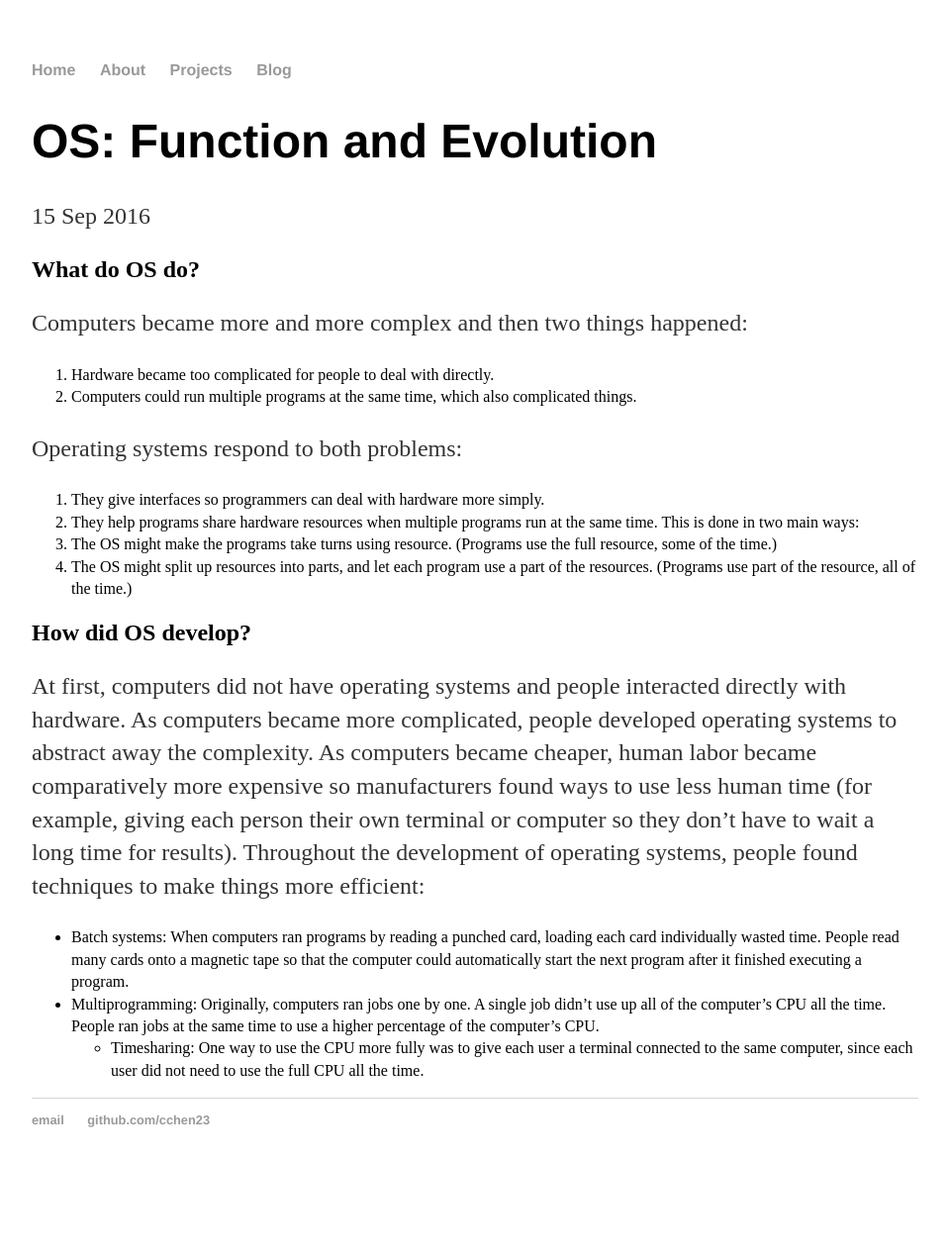
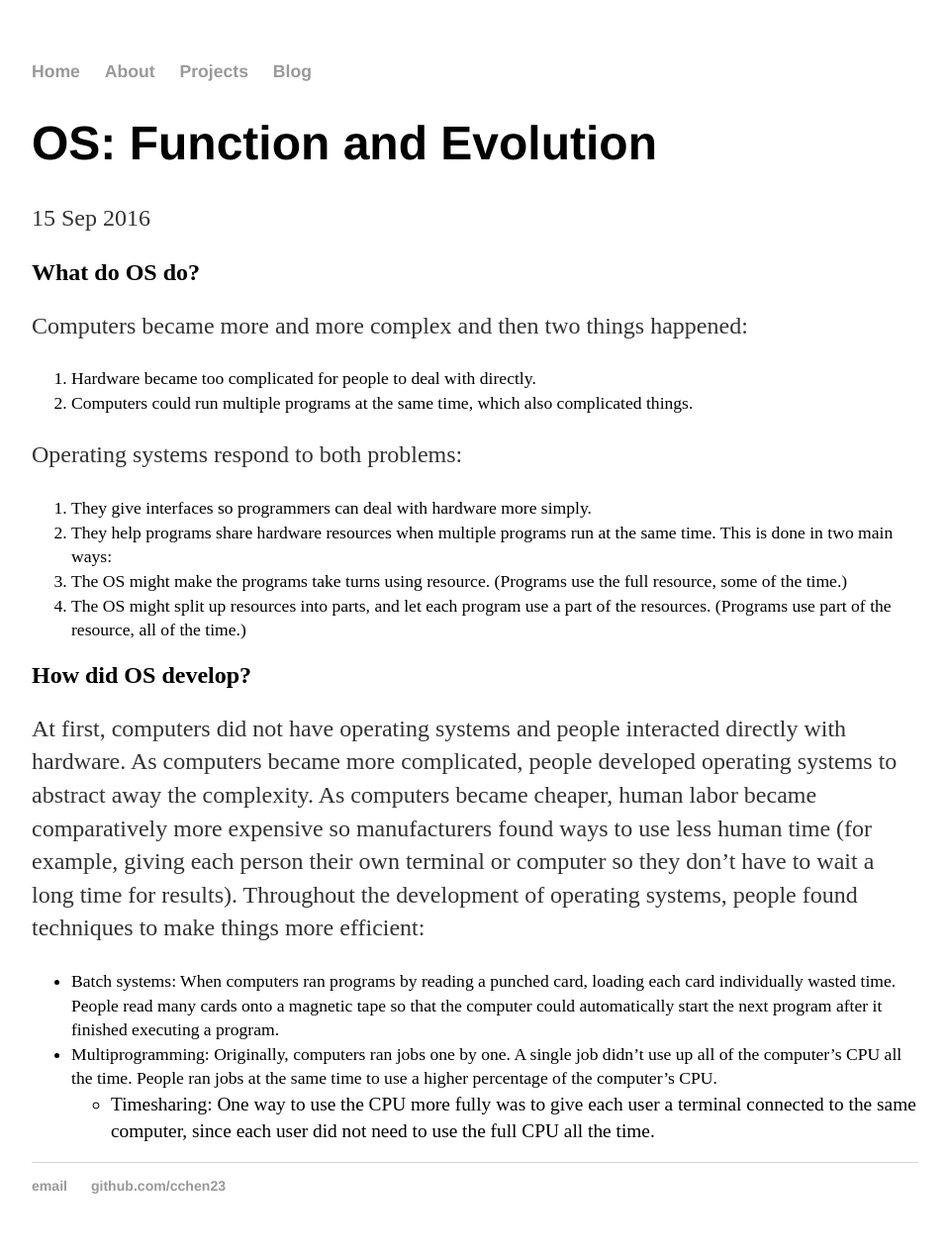
Before and after one commit to cchen23/cchen23.githhub.io, a Jekyll site: the page built from _posts/2016-09-15-os-intro.md, in a window 1280 px wide. Shown: the whole page at 99% size, without its empty margins (160-1117 px from the left). Built offline with Jekyll 4.4.1, drawn with Linux system fonts in a browser that asks for light colours; before the commit the page ends 1201 px from its top, so only the background shows below that.

Commit message:
Update main.css

```diff
--- a/css/main.css
+++ b/css/main.css
@@ -30,7 +30,7 @@
 }
 
 p.post {
-  font-size: 1.4em;
+  font-size: 1.2em;
   line-height: 1.4em;
   color: #333;
 }
@@ -47,11 +47,11 @@
 }
 
 ul {
- font-size: 1em;
+ font-size: 1.1em;
  line-height: 1.4em;
 }
 
 ol {
- font-size: 1em;
+ font-size: 1.1em;
  line-height: 1.4em;
 }
```
